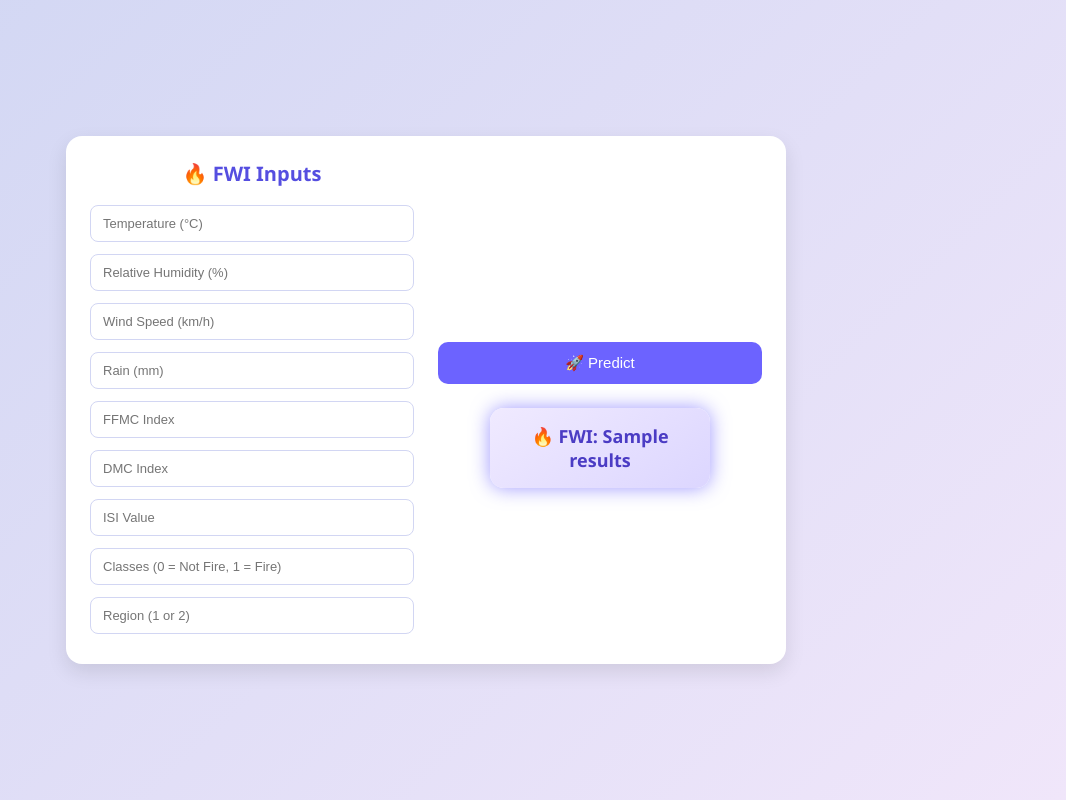
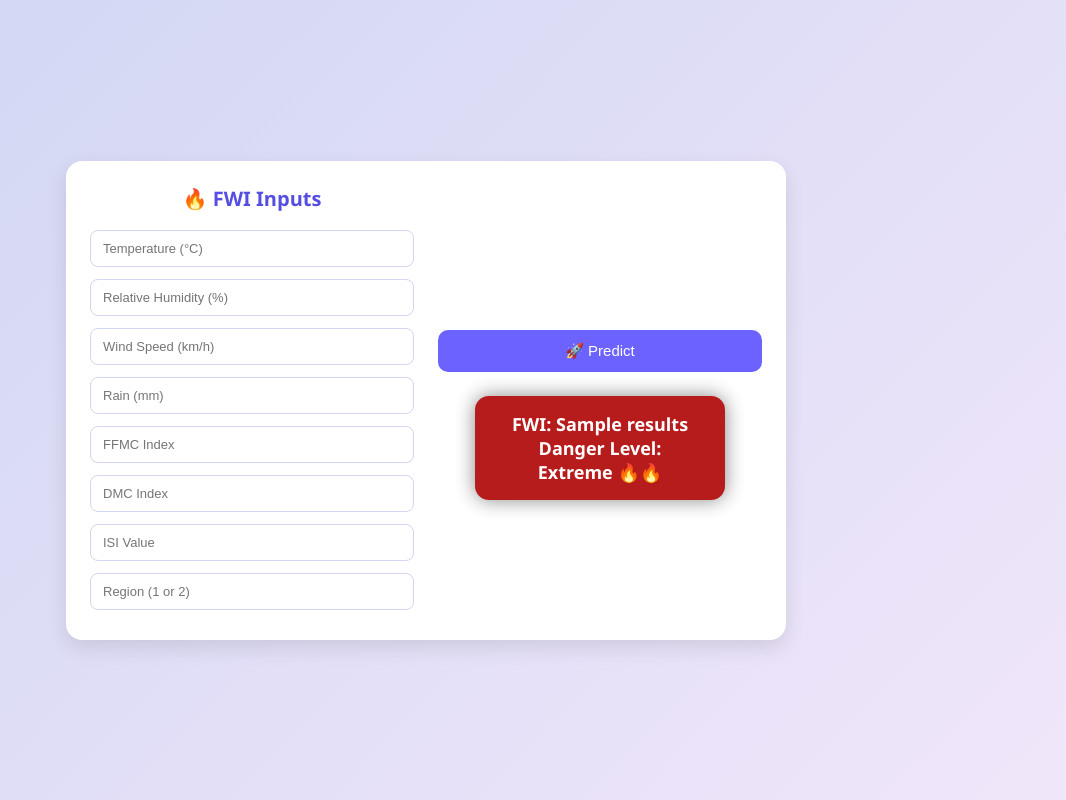
Before and after one commit to atharva-aiml/FWI_predictor, a Flask app: template templates/home.html in a window 1280 px wide. Shown: the whole page, without its empty margins (214-1280 px from the left). Run offline with Flask 3, Linux system fonts and the light colour scheme; the template is opened without the code that fills it: most values are stand-ins (such as "Sample title", 1, 10 or a date in 2020); parts of the project's set-up code (start-up, migrations or seed data) failed here and were passed over.

Commit message:
new changes

```diff
--- a/application.py
+++ b/application.py
@@ -28,10 +28,9 @@ def predict_datapoint():
         FFMC =  float(request.form.get('FFMC'))
         DMC =  float(request.form.get('DMC'))
         ISI =  float(request.form.get('ISI'))
-        Classes =  float(request.form.get('Classes'))
         Region =  float(request.form.get('Region'))
 
-        new_data = scaler.transform([[Temperature, RH, Ws, Rain, FFMC, DMC, ISI, Classes, Region]])
+        new_data = scaler.transform([[Temperature, RH, Ws, Rain, FFMC, DMC, ISI, Region]])
         result = ridge.predict(new_data)
 
         print("I am here")
--- a/templates/home.html
+++ b/templates/home.html
@@ -109,13 +109,12 @@
             padding: 16px 24px;
             font-size: 18px;
             font-weight: bold;
-            background: linear-gradient(145deg, #f0eaff, #dcd6ff);
-            color: #4b3cc4;
+            color: white;
             border-radius: 14px;
-            box-shadow: 0 0 20px rgba(108, 99, 255, 0.4);
+            box-shadow: 0 0 20px rgba(0, 0, 0, 0.3);
             animation: popIn 0.8s ease, pulseGlow 2s infinite;
             text-align: center;
-            max-width: 220px;
+            max-width: 250px;
         }
 
         @keyframes popIn {
@@ -124,10 +123,16 @@
         }
 
         @keyframes pulseGlow {
-            0% { box-shadow: 0 0 10px rgba(108, 99, 255, 0.3); }
-            50% { box-shadow: 0 0 20px rgba(108, 99, 255, 0.7); }
-            100% { box-shadow: 0 0 10px rgba(108, 99, 255, 0.3); }
+            0% { box-shadow: 0 0 10px rgba(0, 0, 0, 0.2); }
+            50% { box-shadow: 0 0 20px rgba(0, 0, 0, 0.5); }
+            100% { box-shadow: 0 0 10px rgba(0, 0, 0, 0.2); }
         }
+
+        .low { background: #4CAF50; } /* Green */
+        .moderate { background: #FFC107; } /* Amber */
+        .high { background: #FF5722; } /* Deep Orange */
+        .very-high { background: #f44336; } /* Red */
+        .extreme { background: #b71c1c; } /* Dark Red */
 
         @media (max-width: 768px) {
             form.main-container {
@@ -158,7 +163,6 @@
             <input type="text" name="FFMC" placeholder="FFMC Index" required />
             <input type="text" name="DMC" placeholder="DMC Index" required />
             <input type="text" name="ISI" placeholder="ISI Value" required />
-            <input type="text" name="Classes" placeholder="Classes (0 = Not Fire, 1 = Fire)" required />
             <input type="text" name="Region" placeholder="Region (1 or 2)" required />
         </div>
 
@@ -166,9 +170,29 @@
             <button type="submit">🚀 Predict</button>
 
             {% if results %}
-            <div class="fwi-result">
-                🔥 FWI: <span>{{ results }}</span>
-            </div>
+                {% set label = '' %}
+                {% set css_class = '' %}
+                {% if results < 5 %}
+                    {% set label = 'Low' %}
+                    {% set css_class = 'low' %}
+                {% elif results < 12 %}
+                    {% set label = 'Moderate' %}
+                    {% set css_class = 'moderate' %}
+                {% elif results < 21 %}
+                    {% set label = 'High' %}
+                    {% set css_class = 'high' %}
+                {% elif results < 30 %}
+                    {% set label = 'Very High 🔥' %}
+                    {% set css_class = 'very-high' %}
+                {% else %}
+                    {% set label = 'Extreme 🔥🔥' %}
+                    {% set css_class = 'extreme' %}
+                {% endif %}
+
+                <div class="fwi-result {{ css_class }}">
+                    FWI: <span>{{ results }}</span><br>
+                    Danger Level: <strong>{{ label }}</strong>
+                </div>
             {% endif %}
         </div>
     </form>
```
Also changed, not shown: requirements.txt (added, +9 -0 lines), README.md (deleted), 4 other files.
